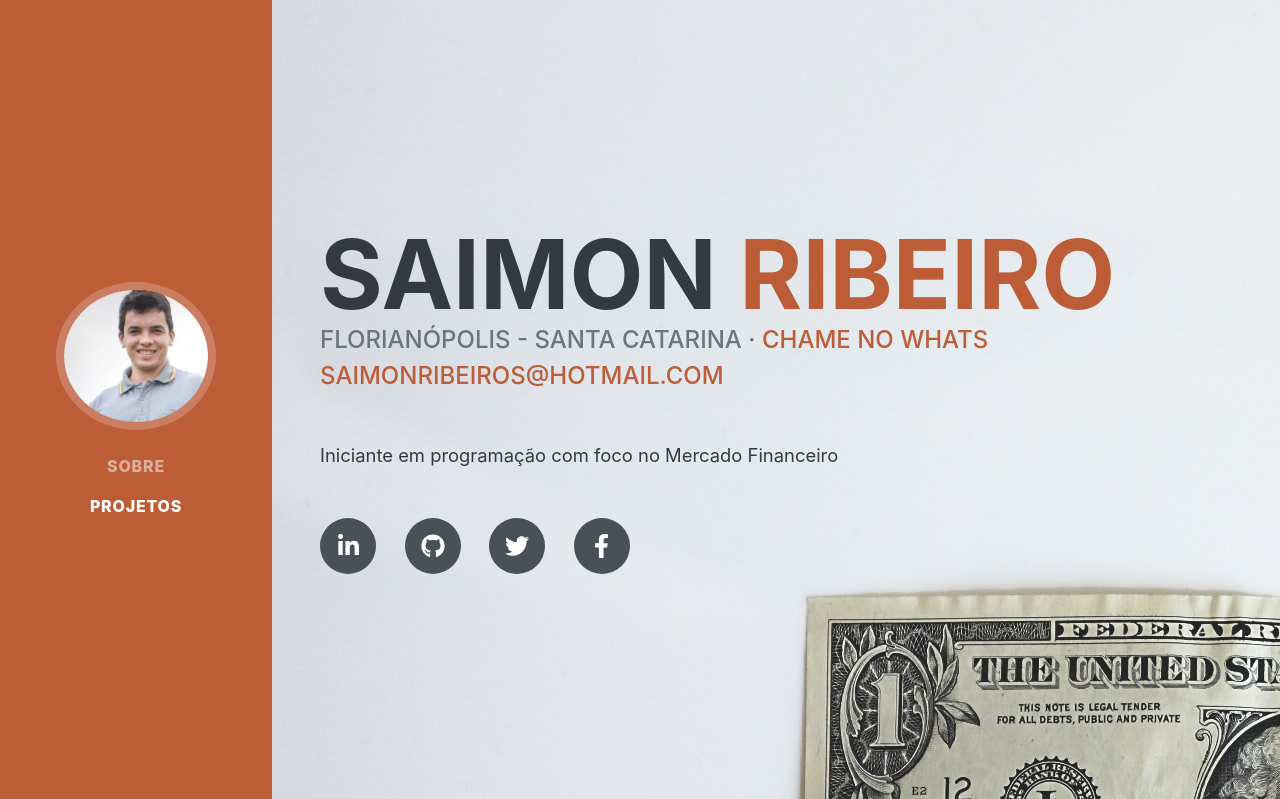
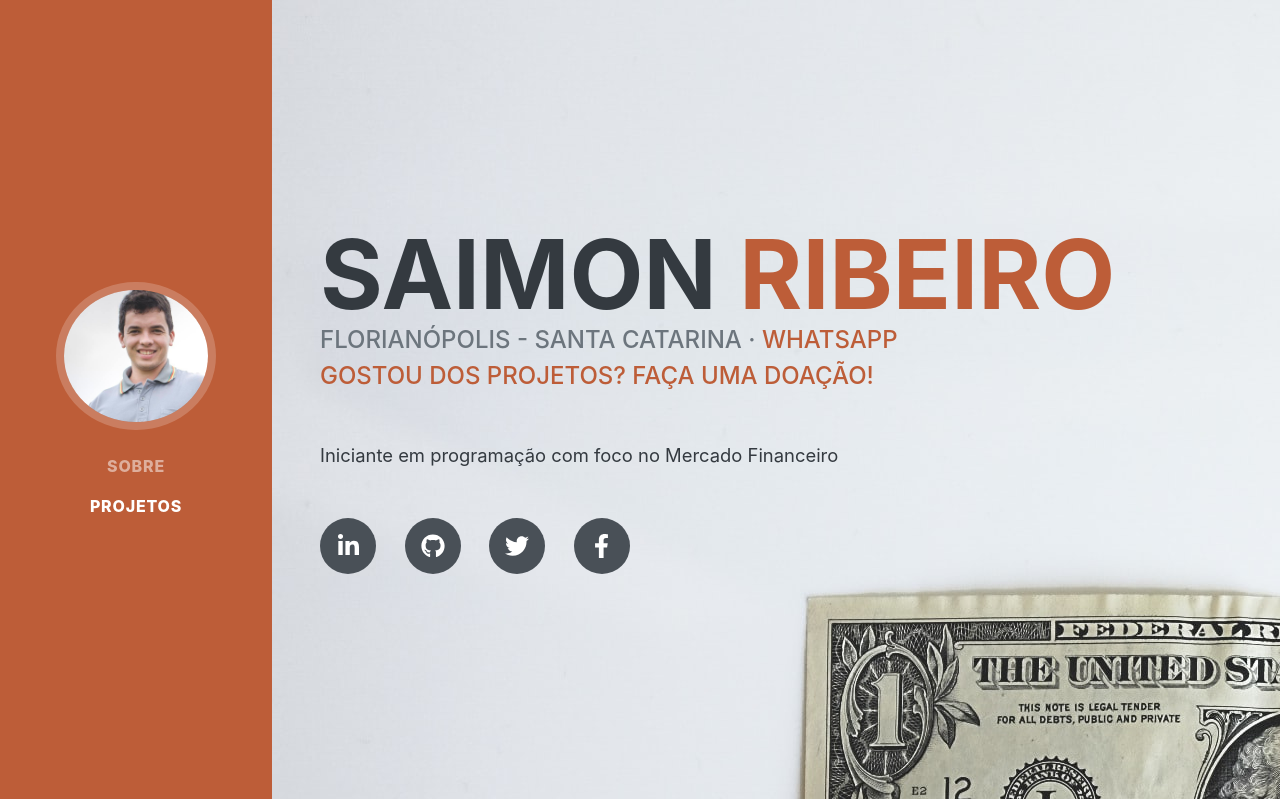
Before and after one commit to ribeirosaimon/portifolio_django, a Django app: page / in a window 1280 px wide. Shown: the top 799 px of the page. Run offline with Django 3.2, Linux system fonts and the light colour scheme; some libraries are stand-ins or nearby versions; some web fonts are replaced.

Commit message:
Update home.html

```diff
--- a/theblog/templates/home.html
+++ b/theblog/templates/home.html
@@ -41,8 +41,8 @@
                         <span class="text-primary">Ribeiro</span>
                     </h1>
                     <div class="subheading mb-5">
-                        Florianópolis - Santa Catarina · <a href="https://api.whatsapp.com/send?phone=5548991784586&text=Olá,%20meu%20amigo,%20queria%20uma%20informação!!!." target="_blank">Chame no Whats</a><br/>
-                        <a href="mailto:saimonribeiros@hotmail.com">saimonribeiros@hotmail.com</a>
+                        Florianópolis - Santa Catarina · <a href="https://api.whatsapp.com/send?phone=5548991784586&text=Olá,%20meu%20amigo,%20queria%20uma%20informação!!!." target="_blank">Whatsapp</a><br/>
+                        <a target="_blank" href="https://app.picpay.com/user/saimonribeiro">Gostou dos projetos? Faça uma doação!</a>
                     </div>
                     <p class="lead mb-5"> Iniciante em programação com foco no Mercado Financeiro</p>
                     <div class="social-icons">
```
